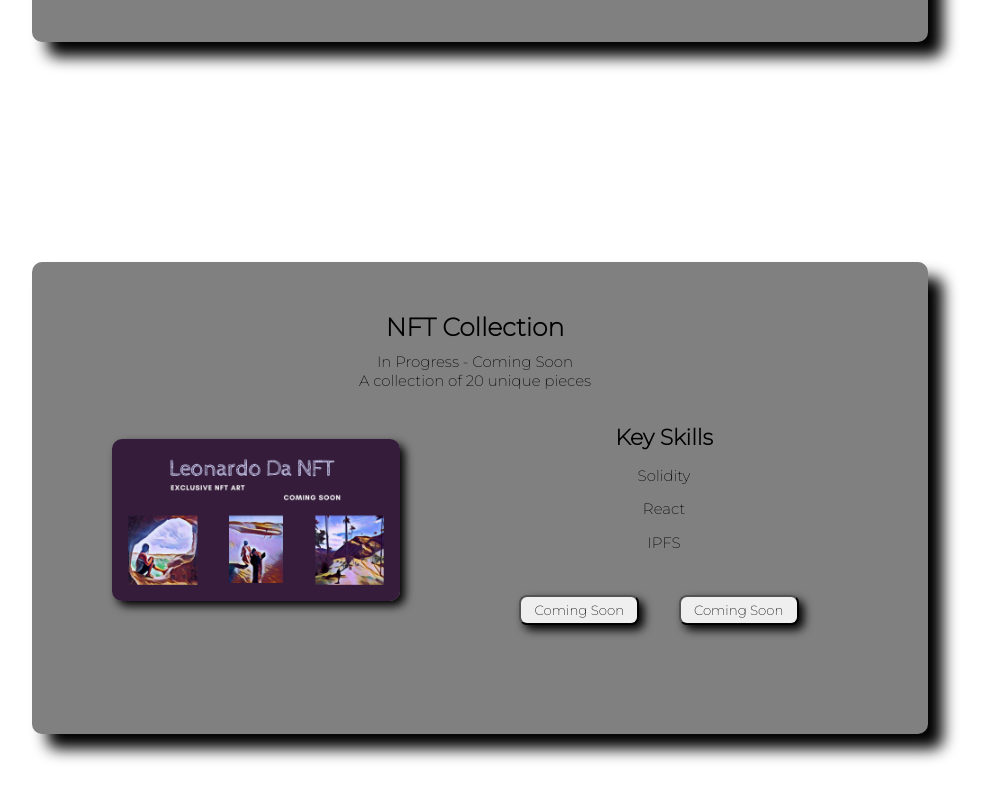
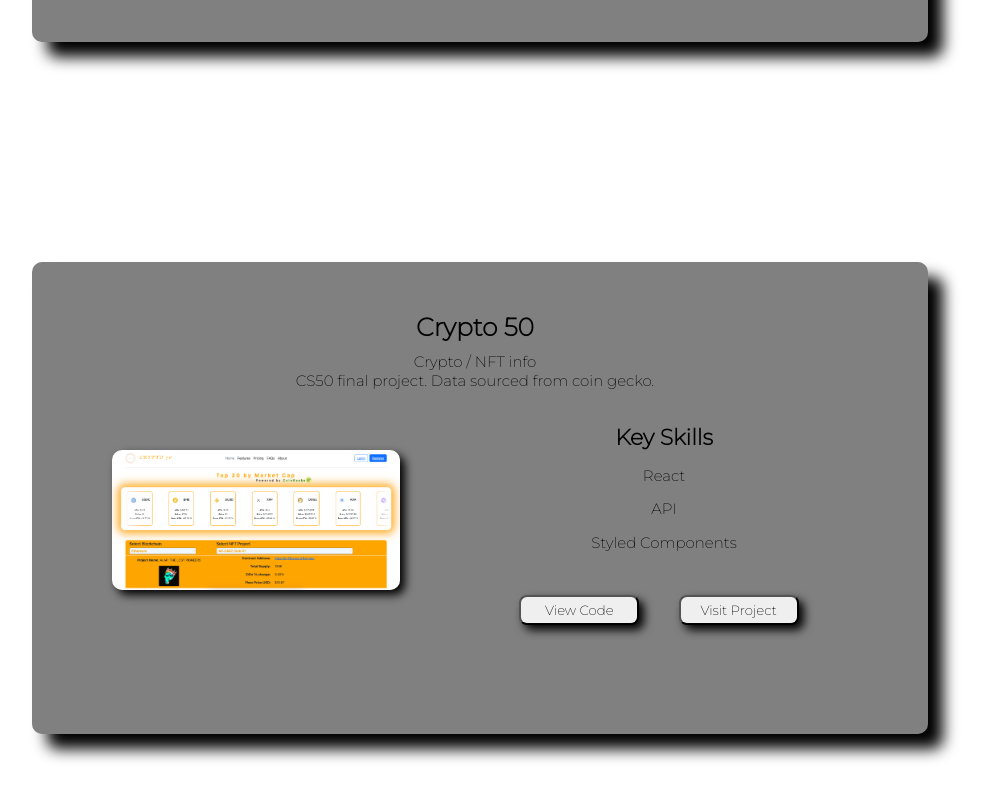
Before and after one commit to Tommy15101/my-portfolio, a React (Create React App) app: page /projects in a window 1280 px wide. Shown: the part 1262-2062 px from the top of the page, without its empty margins (160-1146 px from the left). Built offline with nearby package versions, Linux system fonts and the light colour scheme.

Commit message:
project added

```diff
--- a/src/components/ProjectsData.js
+++ b/src/components/ProjectsData.js
@@ -1,6 +1,6 @@
 import exchange from "../images/exchange.png";
 import cryptoprices from "../images/crypto_prices.png";
-import leonardo from "../images/leaonardo-teaser.png";
+import crypto50 from "../images/crypto50.png";
 // import bestofbali from '../images/bestofbali.png';
 
 export const ProjectsData = {
@@ -37,18 +37,18 @@ export const ProjectsData = {
     },
     {
       id: 3,
-      imgSrc: leonardo,
-      title: "NFT Collection",
-      desc: "In Progress - Coming Soon",
-      info: "A collection of 20 unique pieces",
+      imgSrc: crypto50,
+      title: "Crypto 50",
+      desc: "Crypto / NFT info",
+      info: "CS50 final project. Data sourced from coin gecko.",
       skillsHeader: "Key Skills",
-      skillsOne: "Solidity",
-      skillsTwo: "React",
-      skillsThree: "IPFS",
-      buttonOne: "Coming Soon",
-      buttonTwo: "Coming Soon",
-      // code: 'https://github.com/Tommy15101',
-      // visit: 'https://flat-credit-3558.on.fleek.co/'
+      skillsOne: "React",
+      skillsTwo: "API",
+      skillsThree: "Styled Components",
+      buttonOne: "View Code",
+      buttonTwo: "Visit Project",
+      code: "https://github.com/Tommy15101/crypto-50",
+      visit: "https://effulgent-snickerdoodle-eb699d.netlify.app/",
     },
     // {
     //     id: 4,
```
Also changed, not shown: src/images/crypto50.png (added).
